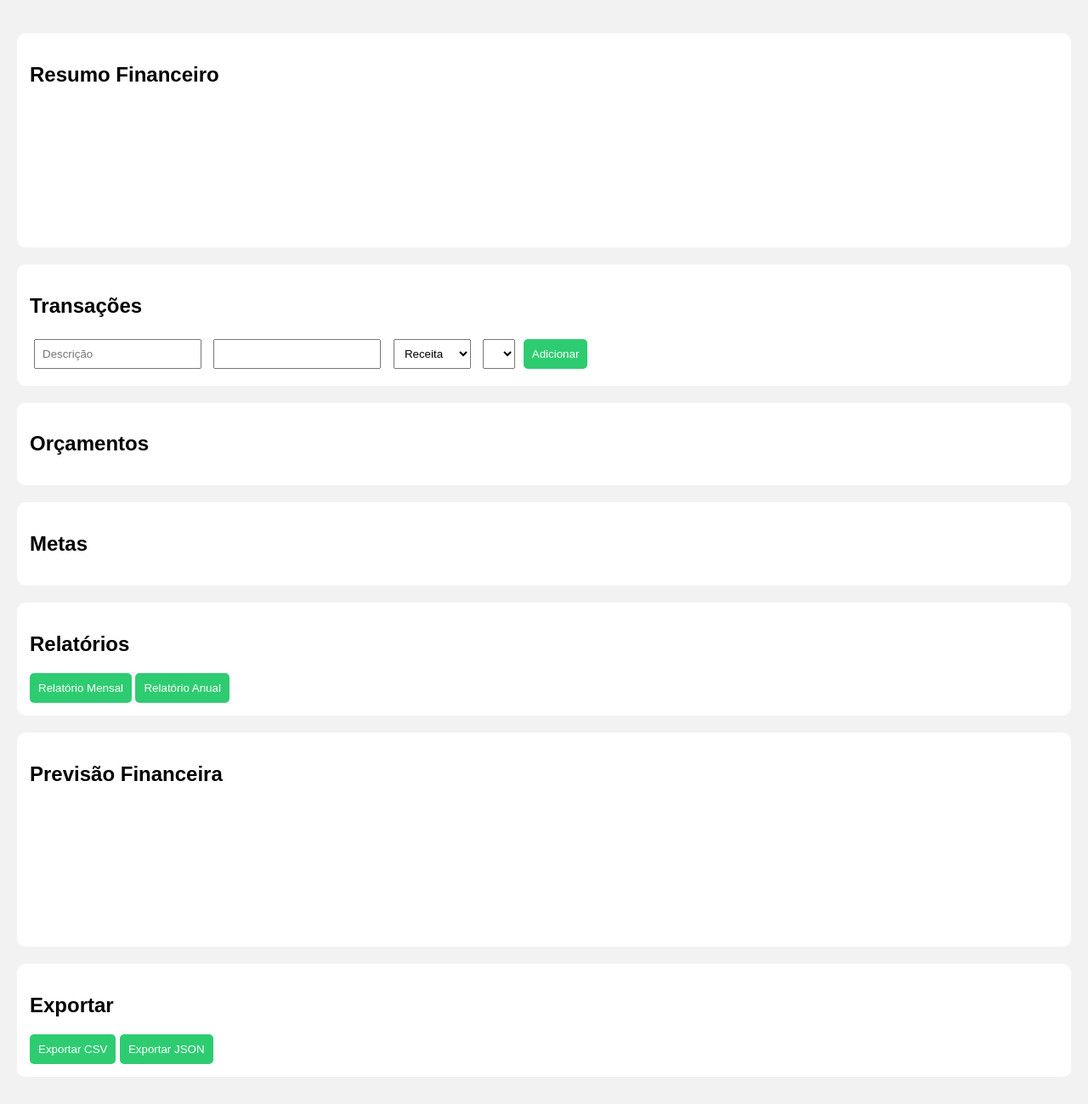
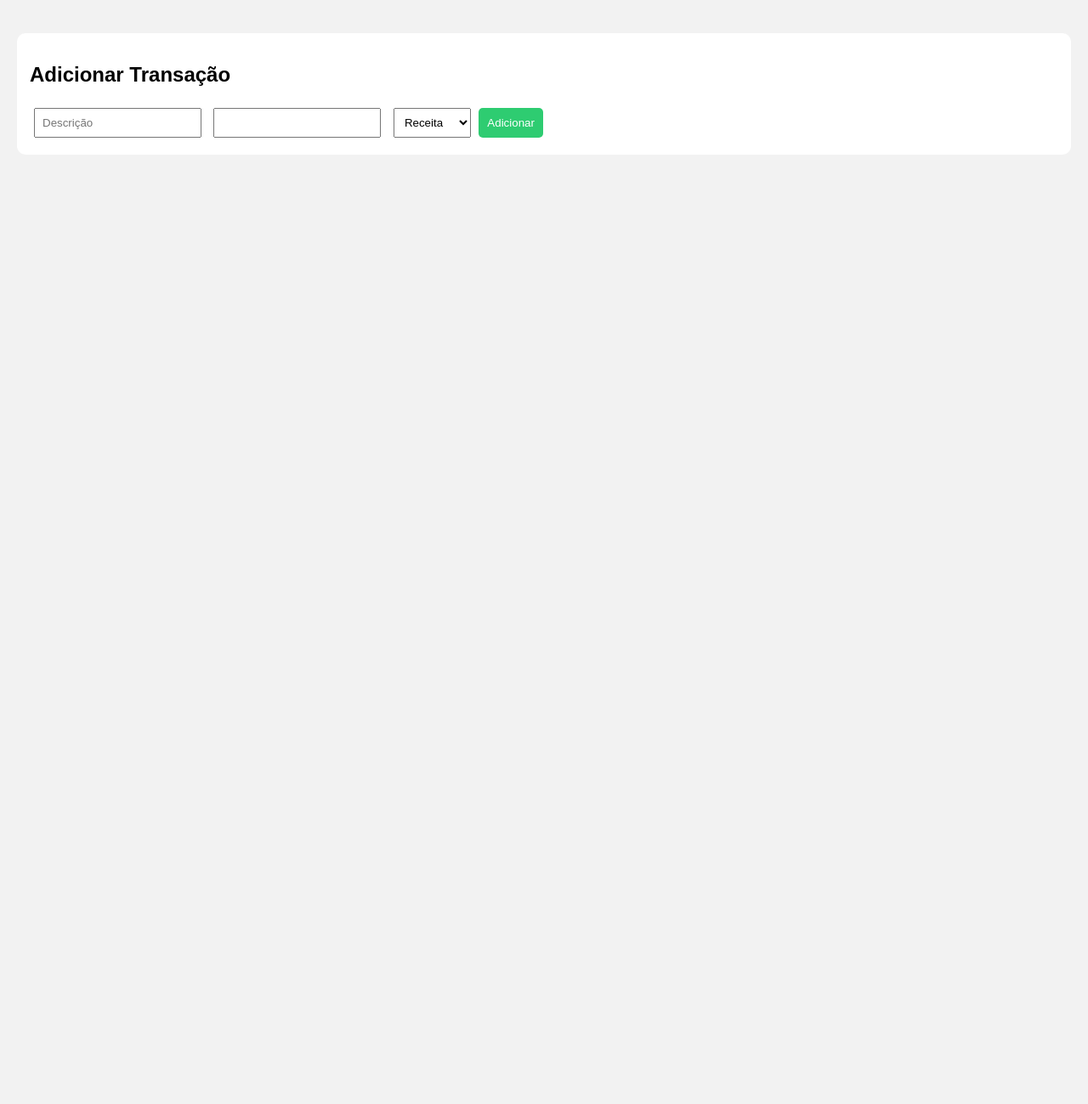
Before and after one commit to Dionisy0s/gestor-financeiro, a plain HTML site: page index.html in a window 1280 px wide. Shown: the part 81-1380 px from the top of the page at 85% size. After the commit the page ends 800 px from the top, so only its background shows below. Drawn offline with Linux system fonts and the light colour scheme.

Commit message:
Update index.html

```diff
--- a/index.html
+++ b/index.html
@@ -10,8 +10,6 @@
 
 <link rel="stylesheet" href="styles.css">
 <link rel="manifest" href="manifest.json">
-
-<script src="charts/chart.min.js"></script>
 
 </head>
 
@@ -32,19 +30,9 @@
 
 <main>
 
-<section id="dashboard">
+<section>
 
-<h2>Resumo Financeiro</h2>
-
-<div id="summary"></div>
-
-<canvas id="balanceChart"></canvas>
-
-</section>
-
-<section id="transactions">
-
-<h2>Transações</h2>
+<h2>Adicionar Transação</h2>
 
 <input id="desc" placeholder="Descrição">
 <input id="value" type="number">
@@ -54,60 +42,12 @@
 <option value="expense">Despesa</option>
 </select>
 
-<select id="category"></select>
-
 <button id="addTransaction">Adicionar</button>
-
-<table id="transactionTable"></table>
-
-</section>
-
-<section id="budgets">
-
-<h2>Orçamentos</h2>
-<div id="budgetList"></div>
-
-</section>
-
-<section id="goals">
-
-<h2>Metas</h2>
-<div id="goalList"></div>
-
-</section>
-
-<section id="reports">
-
-<h2>Relatórios</h2>
-
-<button id="reportMonth">Relatório Mensal</button>
-<button id="reportYear">Relatório Anual</button>
-
-<div id="reportOutput"></div>
-
-</section>
-
-<section>
-
-<h2>Previsão Financeira</h2>
-<canvas id="forecastChart"></canvas>
-
-</section>
-
-<section>
-
-<h2>Exportar</h2>
-
-<button id="exportCSV">Exportar CSV</button>
-<button id="exportJSON">Exportar JSON</button>
 
 </section>
 
 </main>
 
-<script src="db.js"></script>
-<script src="analytics.js"></script>
-<script src="forecast.js"></script>
 <script src="app.js"></script>
 
 </body>
```
